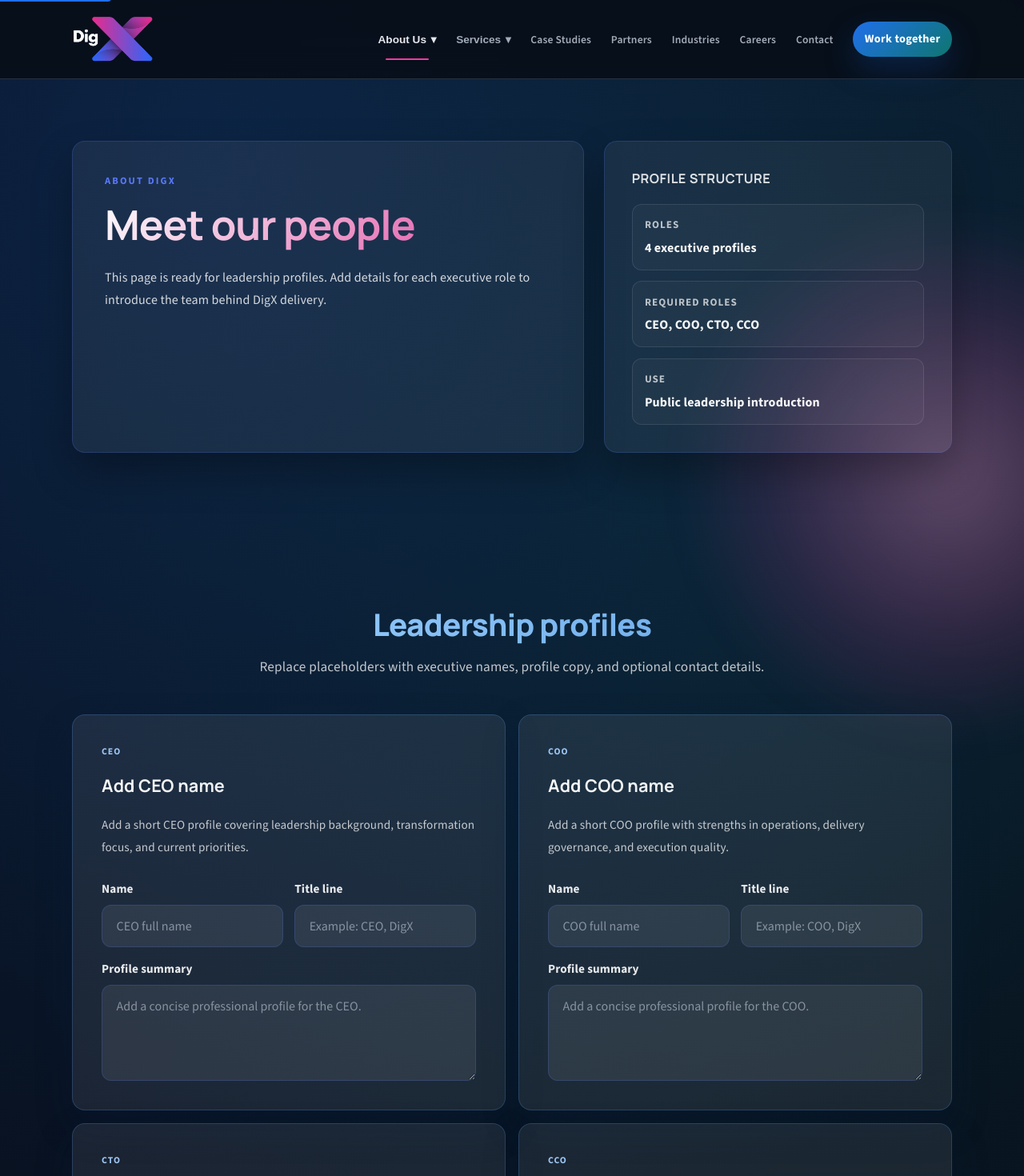
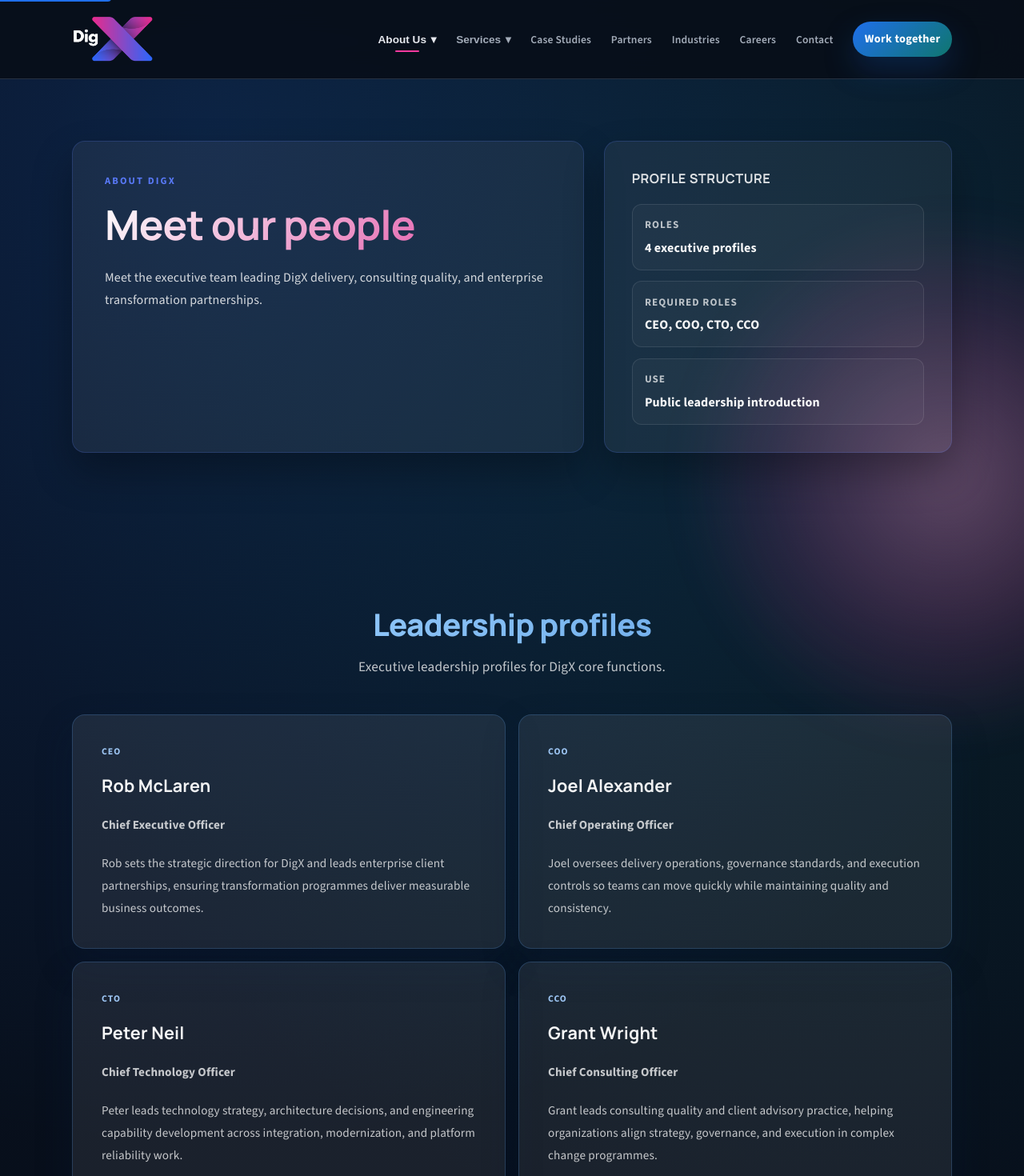
Before and after one commit to woza99/DigX-website, a Next.js app: page /meet-our-people in a window 1280 px wide. Shown: the top 1470 px of the page at 80% size. Built offline with nearby package versions, Linux system fonts and the light colour scheme.

Commit message:
Refine nav underline alignment and set leadership profile templates

```diff
--- a/src/app/globals.css
+++ b/src/app/globals.css
@@ -239,31 +239,32 @@ ol li {
 .nav-dropdown__toggle::after {
   content: "";
   position: absolute;
-  left: 50%;
-  bottom: -4px;
-  width: 0;
+  left: 0;
+  right: 0;
+  bottom: 6px;
+  width: 30px;
+  margin: 0 auto;
   height: 2px;
   background: var(--brand);
   border-radius: 1px;
-  transition: width var(--transition), left var(--transition);
+  transform: scaleX(0);
+  transform-origin: center;
+  transition: transform var(--transition), background var(--transition);
 }
 
 .nav-link:hover::after,
 .nav-link:focus-visible::after,
 .nav-dropdown__toggle:hover::after,
 .nav-dropdown__toggle:focus-visible::after {
-  width: 52%;
-  left: 24%;
+  transform: scaleX(1);
 }
 
 .nav-link.active::after {
-  width: 60%;
-  left: 20%;
+  transform: scaleX(1);
 }
 
 .nav-dropdown__toggle.active::after {
-  width: 60%;
-  left: 20%;
+  transform: scaleX(1);
 }
 
 .nav-link:hover,
@@ -1919,11 +1920,10 @@ ol li {
   min-height: 100%;
 }
 
-.people-fields {
-  margin-top: 0.35rem;
-  display: grid;
-  grid-template-columns: repeat(2, minmax(0, 1fr));
-  gap: 0.9rem;
+.people-title {
+  color: rgba(168, 211, 255, 0.96);
+  font-weight: 700;
+  margin-top: -0.25rem;
 }
 
 .service-detail-hero {
@@ -2658,7 +2658,6 @@ textarea.input {
   .about-facts-grid,
   .impact-grid,
   .people-grid,
-  .people-fields,
   .service-detail-wrap,
   .service-pillars,
   .service-proof,
--- a/src/app/meet-our-people/page.tsx
+++ b/src/app/meet-our-people/page.tsx
@@ -4,36 +4,41 @@ import SiteHeader from "@/components/SiteHeader";
 
 type LeadershipRole = {
   role: "CEO" | "COO" | "CTO" | "CCO";
-  placeholderName: string;
-  placeholderBio: string;
+  name: string;
+  title: string;
+  bio: string;
 };
 
 const leadershipRoles: LeadershipRole[] = [
   {
     role: "CEO",
-    placeholderName: "Add CEO name",
-    placeholderBio: "Add a short CEO profile covering leadership background, transformation focus, and current priorities.",
+    name: "Rob McLaren",
+    title: "Chief Executive Officer",
+    bio: "Rob sets the strategic direction for DigX and leads enterprise client partnerships, ensuring transformation programmes deliver measurable business outcomes.",
   },
   {
     role: "COO",
-    placeholderName: "Add COO name",
-    placeholderBio: "Add a short COO profile with strengths in operations, delivery governance, and execution quality.",
+    name: "Joel Alexander",
+    title: "Chief Operating Officer",
+    bio: "Joel oversees delivery operations, governance standards, and execution controls so teams can move quickly while maintaining quality and consistency.",
   },
   {
     role: "CTO",
-    placeholderName: "Add CTO name",
-    placeholderBio: "Add a short CTO profile describing architecture leadership, platform strategy, and technology direction.",
+    name: "Peter Neil",
+    title: "Chief Technology Officer",
+    bio: "Peter leads technology strategy, architecture decisions, and engineering capability development across integration, modernization, and platform reliability work.",
   },
   {
     role: "CCO",
-    placeholderName: "Add CCO name",
-    placeholderBio: "Add a short CCO profile highlighting client leadership, commercial strategy, and partnership growth.",
+    name: "Grant Wright",
+    title: "Chief Consulting Officer",
+    bio: "Grant leads consulting quality and client advisory practice, helping organizations align strategy, governance, and execution in complex change programmes.",
   },
 ];
 
 export const metadata: Metadata = {
   title: "Meet Our People | DigX Leadership Team",
-  description: "Meet the DigX leadership team. Add leadership profiles for CEO, COO, CTO, and CCO.",
+  description: "Meet the DigX leadership team across CEO, COO, CTO, and CCO roles.",
 };
 
 export default function MeetOurPeoplePage() {
@@ -47,8 +52,8 @@ export default function MeetOurPeoplePage() {
               <p className="page-kicker">About DigX</p>
               <h1 className="page-headline">Meet our people</h1>
               <p className="page-subtitle">
-                This page is ready for leadership profiles. Add details for each executive role to introduce the
-                team behind DigX delivery.
+                Meet the executive team leading DigX delivery, consulting quality, and enterprise transformation
+                partnerships.
               </p>
             </div>
 
@@ -67,35 +72,16 @@ export default function MeetOurPeoplePage() {
           <div className="container">
             <header className="section-header">
               <h2>Leadership profiles</h2>
-              <p>Replace placeholders with executive names, profile copy, and optional contact details.</p>
+              <p>Executive leadership profiles for DigX core functions.</p>
             </header>
 
             <div className="people-grid" aria-label="Leadership profile cards">
               {leadershipRoles.map((person) => (
                 <article className="card people-card" key={person.role}>
                   <p className="card-kicker">{person.role}</p>
-                  <h3 className="card-title">{person.placeholderName}</h3>
-                  <p className="card-body">{person.placeholderBio}</p>
-
-                  <div className="people-fields" aria-label={`${person.role} profile fields`}>
-                    <label className="form-field">
-                      <span className="form-label">Name</span>
-                      <input className="input" type="text" name={`${person.role.toLowerCase()}-name`} placeholder={`${person.role} full name`} />
-                    </label>
-                    <label className="form-field">
-                      <span className="form-label">Title line</span>
-                      <input className="input" type="text" name={`${person.role.toLowerCase()}-title`} placeholder={`Example: ${person.role}, DigX`} />
-                    </label>
-                    <label className="form-field form-field--full">
-                      <span className="form-label">Profile summary</span>
-                      <textarea
-                        className="input"
-                        rows={4}
-                        name={`${person.role.toLowerCase()}-summary`}
-                        placeholder={`Add a concise professional profile for the ${person.role}.`}
-                      />
-                    </label>
-                  </div>
+                  <h3 className="card-title">{person.name}</h3>
+                  <p className="card-body people-title">{person.title}</p>
+                  <p className="card-body">{person.bio}</p>
                 </article>
               ))}
             </div>
```
